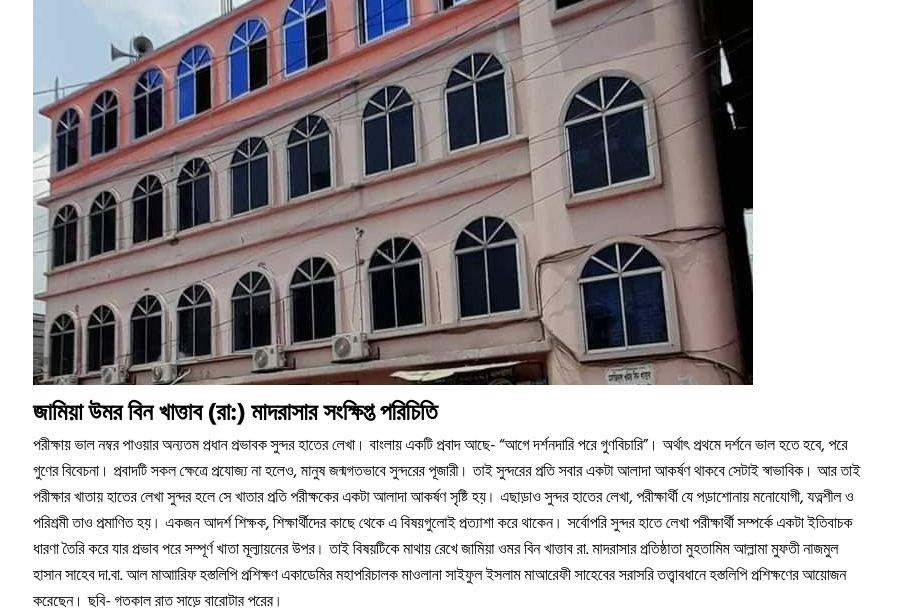
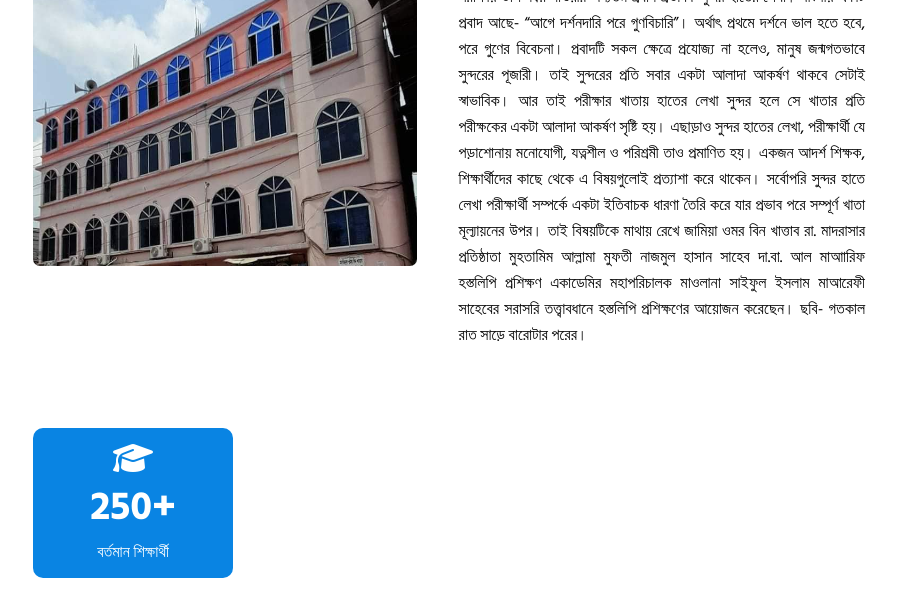
Before and after one commit to Anuwar-Hosain/umar-bin-khattab-website, a plain HTML site: page index.html in a window 1280 px wide. Shown: the part 704-1318 px from the top of the page, without its empty margins (191-1088 px from the left). After the commit the page ends 1282 px from the top, so only its background shows below. Drawn offline with Linux system fonts and the light colour scheme.

Commit message:
madrasah site hero added

```diff
--- a/index.html
+++ b/index.html
@@ -23,7 +23,7 @@
       <section class="nav-bar-bg-color">
         <div class="nav-bar size">
           <div class="logo">
-            <h2>জামিয়া উমর বিন খাত্তাব (রা:)</h2>
+            <h2>জামিয়া উমর বিন খাত্তাব (রা:) মাদরাসা</h2>
           </div>
           <nav class="nav">
             <ul>
@@ -71,7 +71,7 @@
     <!-- Header Section end -->
     <!-- Main Section Start  -->
     <main class="size">
-      <section class="history">
+      <section class="history mt">
         <div class="history-img">
           <img src="images/mb.jpg" alt="" />
         </div>
@@ -99,6 +99,16 @@
           </p>
         </div>
       </section>
+      <!-- Students and Teacher Section start  -->
+      <section class="stu-teacher mt">
+        <div class="all-stu-teacher-cards">
+          <div class="stu-tea-card">
+            <i class="fa-solid fa-graduation-cap"></i>
+            <h2 class="card-title">250+</h2>
+            <p class="card-para">বর্তমান শিক্ষার্থী</p>
+          </div>
+        </div>
+      </section>
     </main>
     <!-- Main Section end  -->
   </body>
--- a/styles/style.css
+++ b/styles/style.css
@@ -18,6 +18,9 @@ body {
 .size {
   width: 65vw;
   margin: 0 auto;
+}
+.mt {
+  margin-top: 10vh;
 }
 /* Global styles end */
 /* Header Section Start */
@@ -123,4 +126,42 @@ body {
 }
 /* Header Section end */
 /* Main section start  */
+/* History section start  */
+.history {
+  display: flex;
+  gap: 5%;
+  align-items: center;
+}
+.history-img {
+}
+.history-img > img {
+  width: 30vw;
+  border-radius: 7px;
+}
+.history-info-title {
+  font-size: 2rem;
+  font-weight: 700;
+}
+.history-info-para {
+  font-size: 1rem;
+  text-align: justify;
+}
+/* Students and Teacher Section start  */
+.stu-tea-card {
+  background-color: var(--common-color);
+  display: flex;
+  flex-direction: column;
+  justify-content: center;
+  align-items: center;
+  width: 200px;
+  height: 150px;
+  border-radius: 10px;
+  color: #ffffff;
+}
+.stu-tea-card > i {
+  font-size: 2rem;
+}
+.card-title {
+  font-size: 2.5rem;
+}
 /* Main section end  */
```
